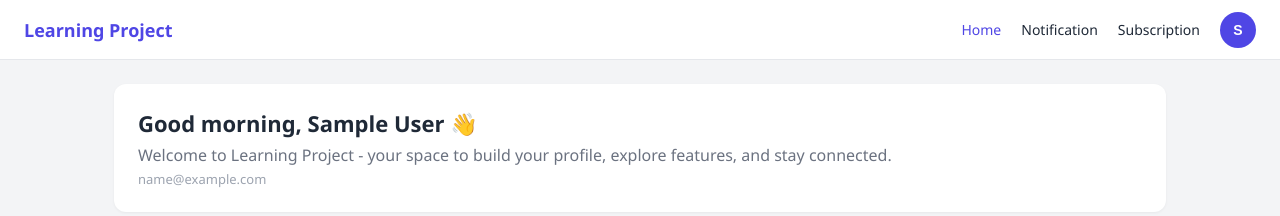
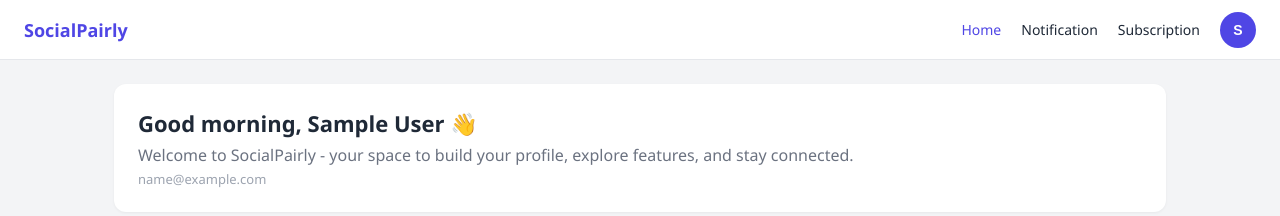
Before and after one commit to userSahilTGit/SocialPairly-UI, a React (Vite) app: page / in a window 1280 px wide. Shown: the top 216 px of the page. Built offline with nearby package versions, Linux system fonts and the light colour scheme; no server answers; sample sign-in values are in the browser's storage.

Commit message:
few changes

```diff
--- a/src/components/Navbar.jsx
+++ b/src/components/Navbar.jsx
@@ -64,7 +64,7 @@ export default function Navbar() {
     return (
         <>
             <nav className="navbar">
-                <NavLink to="/" className="brand">Learning Project</NavLink>
+                <NavLink to="/" className="brand">SocialPairly</NavLink>
                 <div className="nav-links">
                     <NavLink to="/">Home</NavLink>
                     <NavLink to="/notifications">Notification</NavLink>
--- a/src/pages/Home.jsx
+++ b/src/pages/Home.jsx
@@ -39,7 +39,7 @@ export default function Home() {
                 <div className="card home-greeting-card">
                     <h2>{getGreeting()}, {user?.firstName} {user?.lastName} 👋</h2>
                     <p style={{ color: '#6b7280', marginTop: 6 }}>
-                        Welcome to Learning Project - your space to build your profile, explore features, and stay connected.
+                        Welcome to SocialPairly - your space to build your profile, explore features, and stay connected.
                     </p>
                     {(user?.email || user?.phoneNumber) && (
                         <p style={{ color: '#9ca3af', fontSize: 13, marginTop: 4 }}>
```
